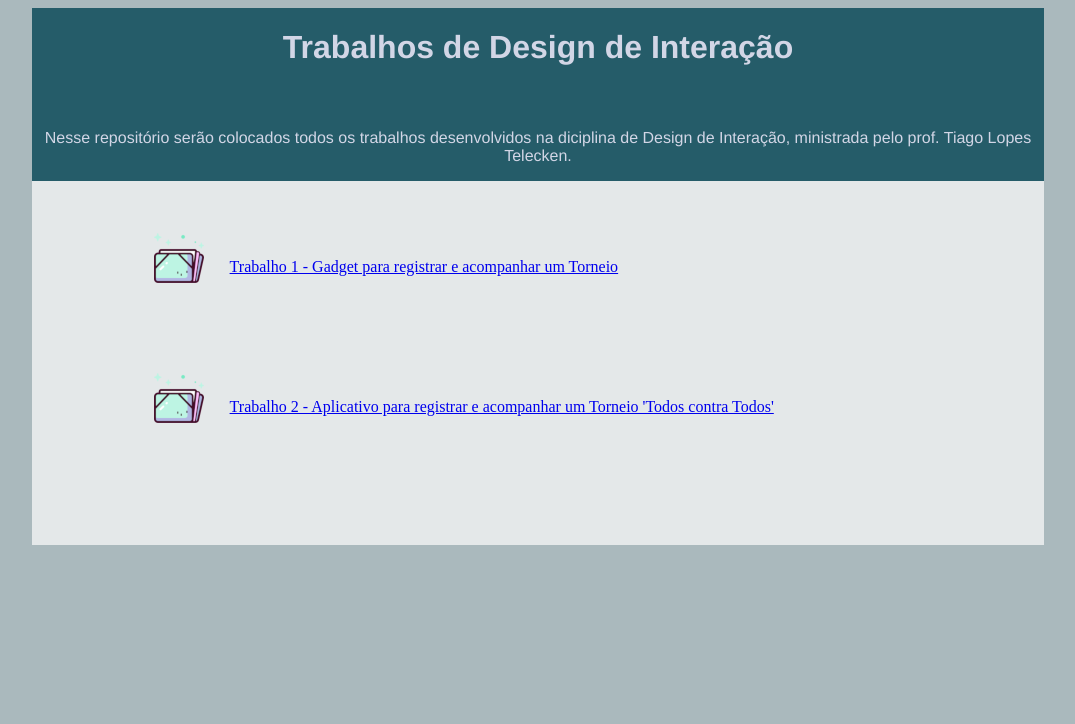
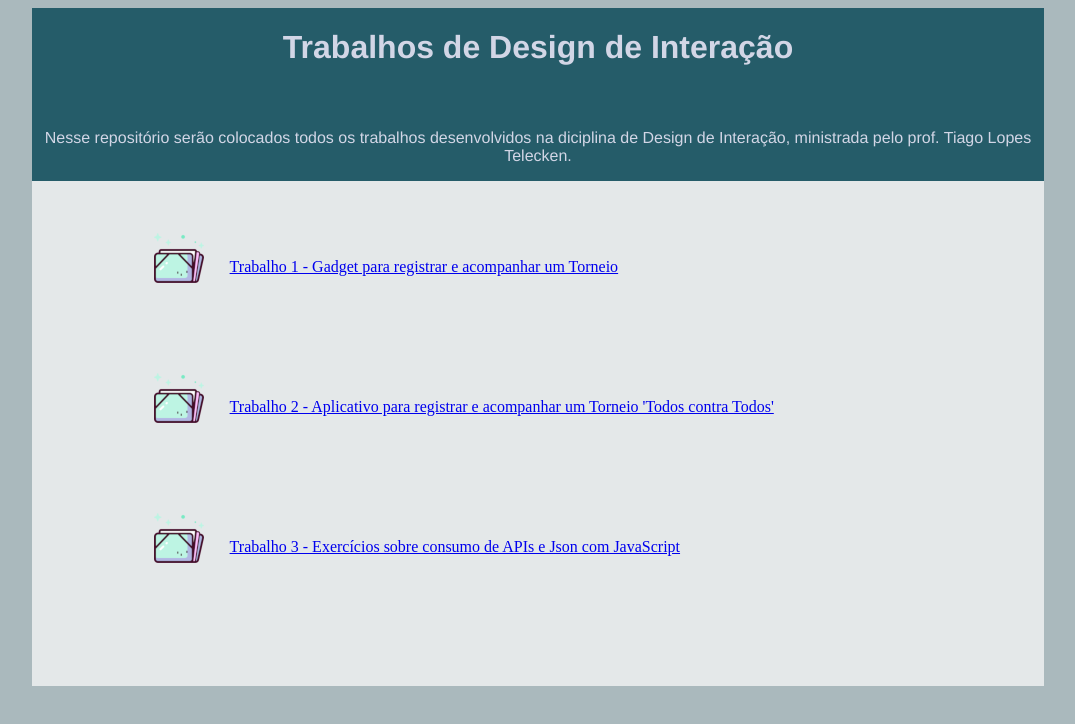
Before and after one commit to MaryeneClaudino/Design-de-Intera-o, a plain HTML site: page index.html in a window 1280 px wide. Shown: the whole page, without its empty margins (102-1177 px from the left). Drawn offline with Linux system fonts and the light colour scheme.

Commit message:
Alterando sumário

```diff
--- a/index.html
+++ b/index.html
@@ -90,13 +90,13 @@
                 Todos'</div>
         </a>
         <br><br>
-        <!-- <a href="trab3/index.html">
+        <a href="trab3/index.html">
             <img src="img/icontrabalhos.png"
-                alt="Trabalho sobre Grid(posicionando elementos) e Media query(ajustando responsividade)">
-            <div style="padding-top: 25px;">Trabalho 3 - Site camapanha Agasalho Solidário utilizando Grid e Media query
+                alt="Trabalho sobre consumo de APIs e Json com JavaScript">
+            <div style="padding-top: 25px;">Trabalho 3 - Exercícios sobre consumo de APIs e Json com JavaScript
             </div>
         </a>
-        <br><br> -->
+        <br><br>
     </main>
     <footer></footer>
 </body>
```
